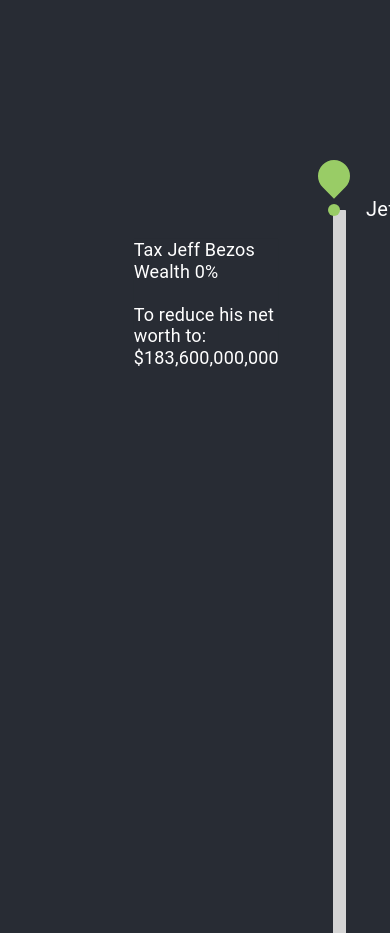
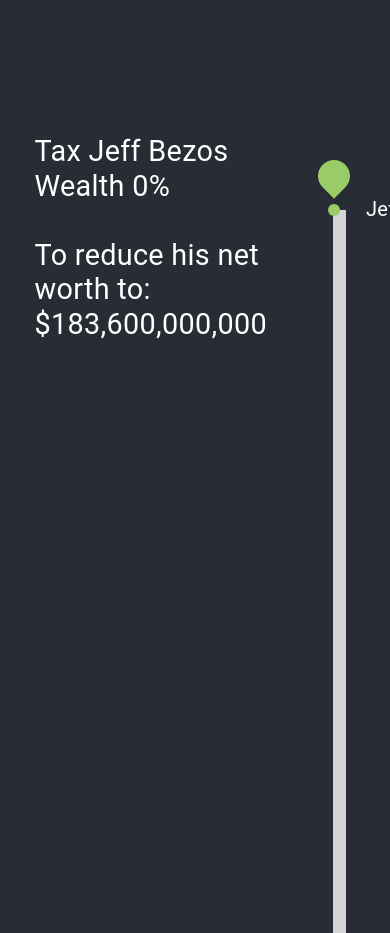
Before and after one commit to hey-irh/Billionaire-Taxer, a React (Create React App) app: page / in a window 390 px wide. Shown: the part 1500-2433 px from the top of the page. Built offline with nearby package versions, Linux system fonts and the light colour scheme.

Commit message:
changed slider label font size - responsive

```diff
--- a/src/Components/VerticleSlider/VerticleSlider.css
+++ b/src/Components/VerticleSlider/VerticleSlider.css
@@ -28,11 +28,12 @@
 }
 
 .PrivateValueLabel-label-10 {
-  margin-right: 20em;
+  margin-right: 12em;
+  margin-bottom: 6em;
 }
 
 .PrivateValueLabel-offset-8 {
-  font-size: 18px;
+  font-size: 1.125em;
 }
 
 .PrivateValueLabel-circle-9 {
@@ -54,3 +55,11 @@
 #sliderText {
   background-color: #282c34;
 }
+
+@media (max-width:600px) {
+
+  .PrivateValueLabel-offset-8 {
+    font-size: 1.8em;
+  }
+
+}
```
